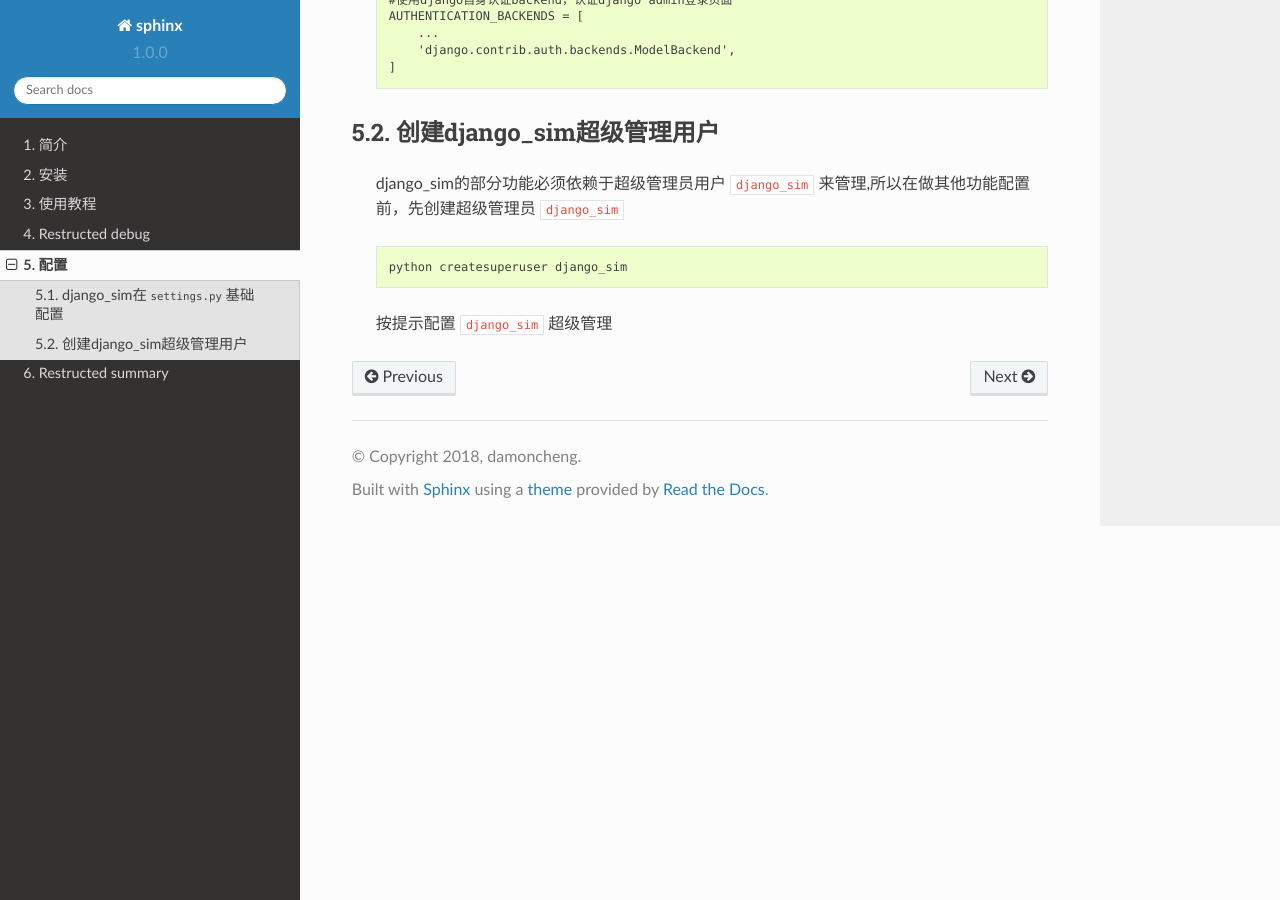
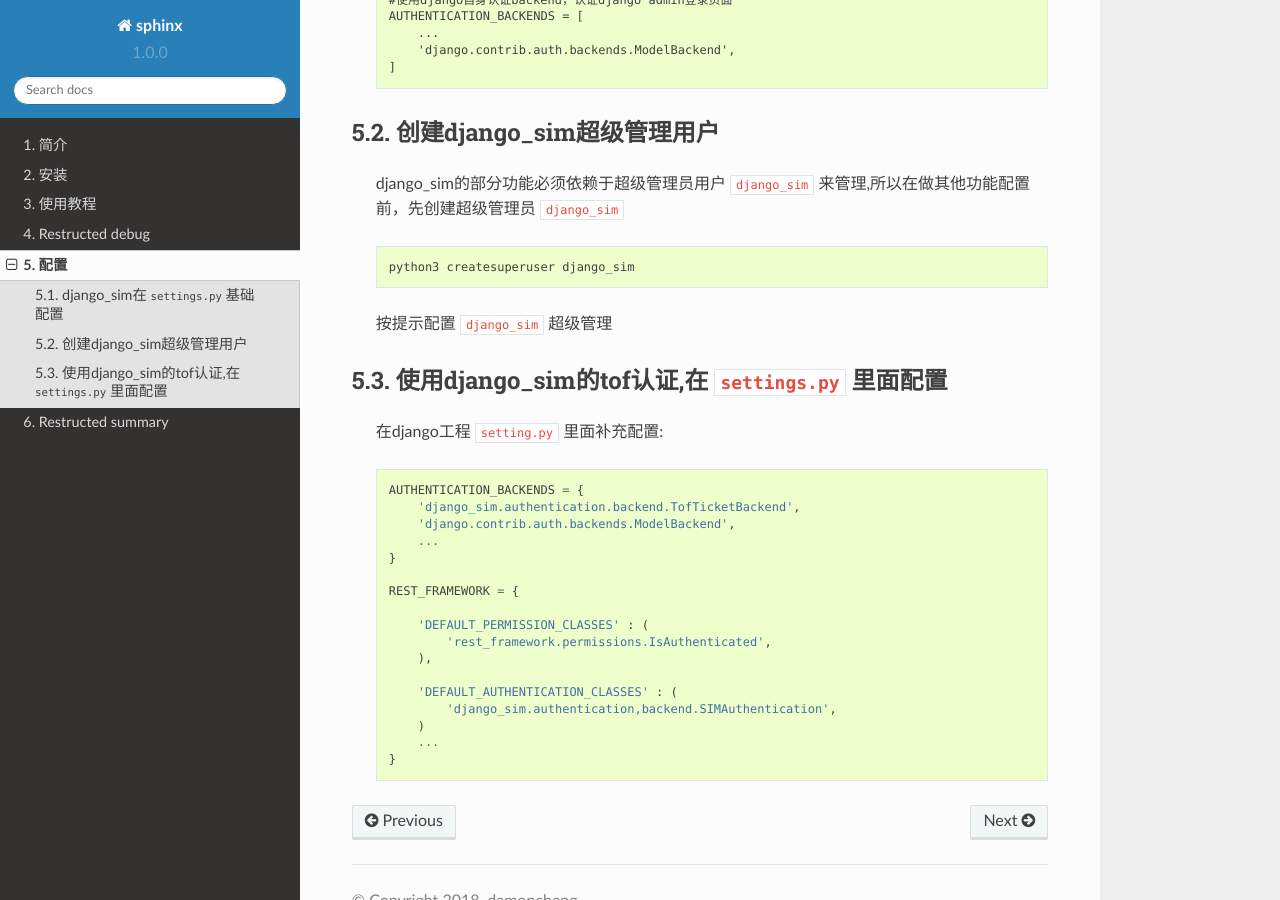
Before and after one commit to damoncheng/Sphinx, a Sphinx documentation site: the page built from source/restructed/django_sim_config.rst, in a window 1280 px wide and 900 px high, scrolled down 650 px. Built offline with Sphinx 7.4.7 and the Read the Docs theme 2.0.0, drawn with Linux system fonts in a browser that asks for light colours.

Commit message:
django_sim config

```diff
--- a/source/restructed/django_sim_config.rst
+++ b/source/restructed/django_sim_config.rst
@@ -40,6 +40,30 @@ django_sim在 ``settings.py`` 基础配置
     django_sim的部分功能必须依赖于超级管理员用户 ``django_sim``
     来管理,所以在做其他功能配置前，先创建超级管理员 ``django_sim`` ::
 
-        python createsuperuser django_sim
+        python3 createsuperuser django_sim
 
     按提示配置 ``django_sim`` 超级管理
+
+
+使用django_sim的tof认证,在 ``settings.py`` 里面配置
+======================================================
+
+    在django工程 ``setting.py`` 里面补充配置::
+
+        AUTHENTICATION_BACKENDS = {
+            'django_sim.authentication.backend.TofTicketBackend',
+            'django.contrib.auth.backends.ModelBackend',
+            ...
+        }
+
+        REST_FRAMEWORK = {
+
+            'DEFAULT_PERMISSION_CLASSES' : (
+                'rest_framework.permissions.IsAuthenticated',
+            ),
+
+            'DEFAULT_AUTHENTICATION_CLASSES' : (
+                'django_sim.authentication,backend.SIMAuthentication',
+            )
+            ...
+        }
```
Also changed, not shown: 1 other file.
